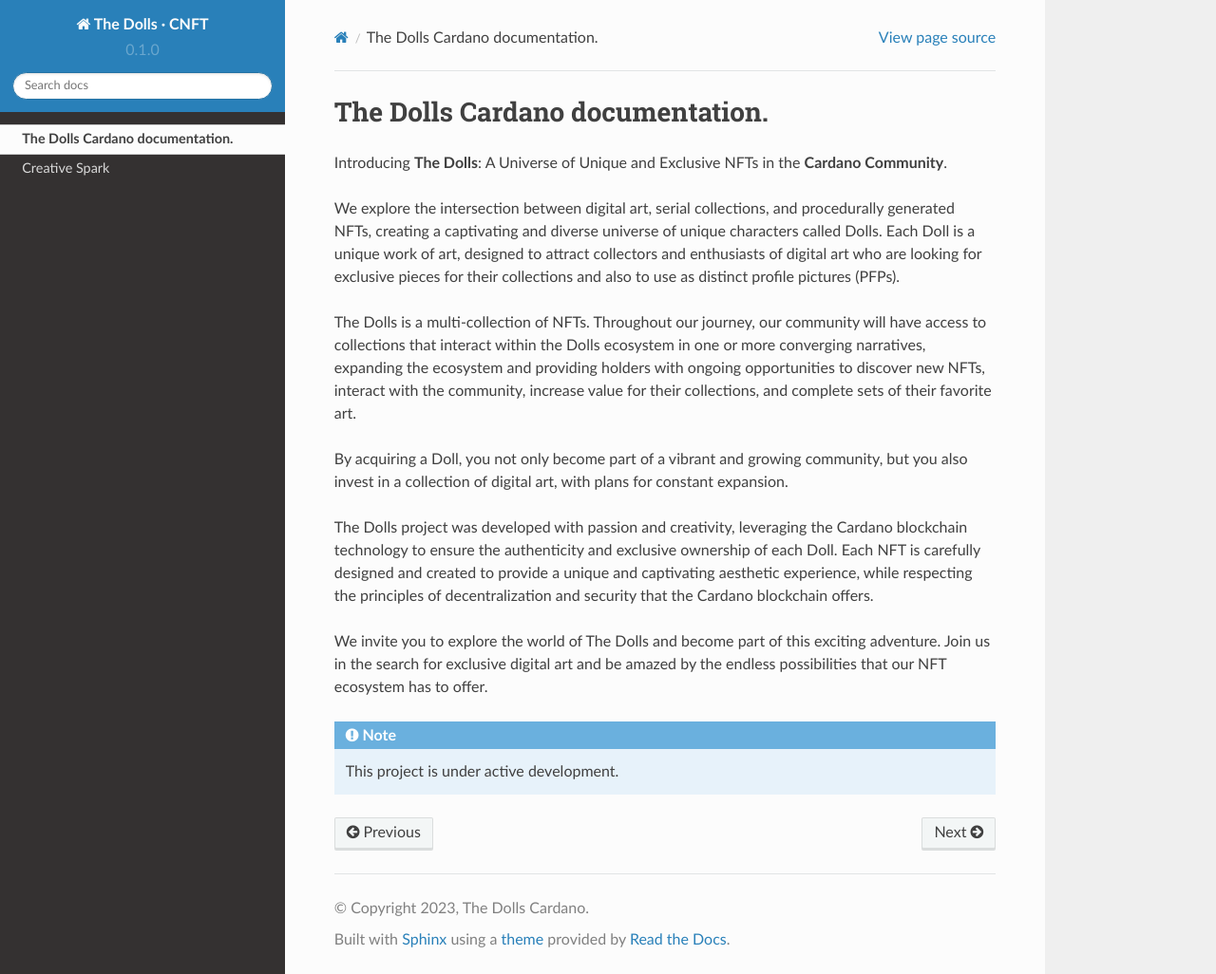
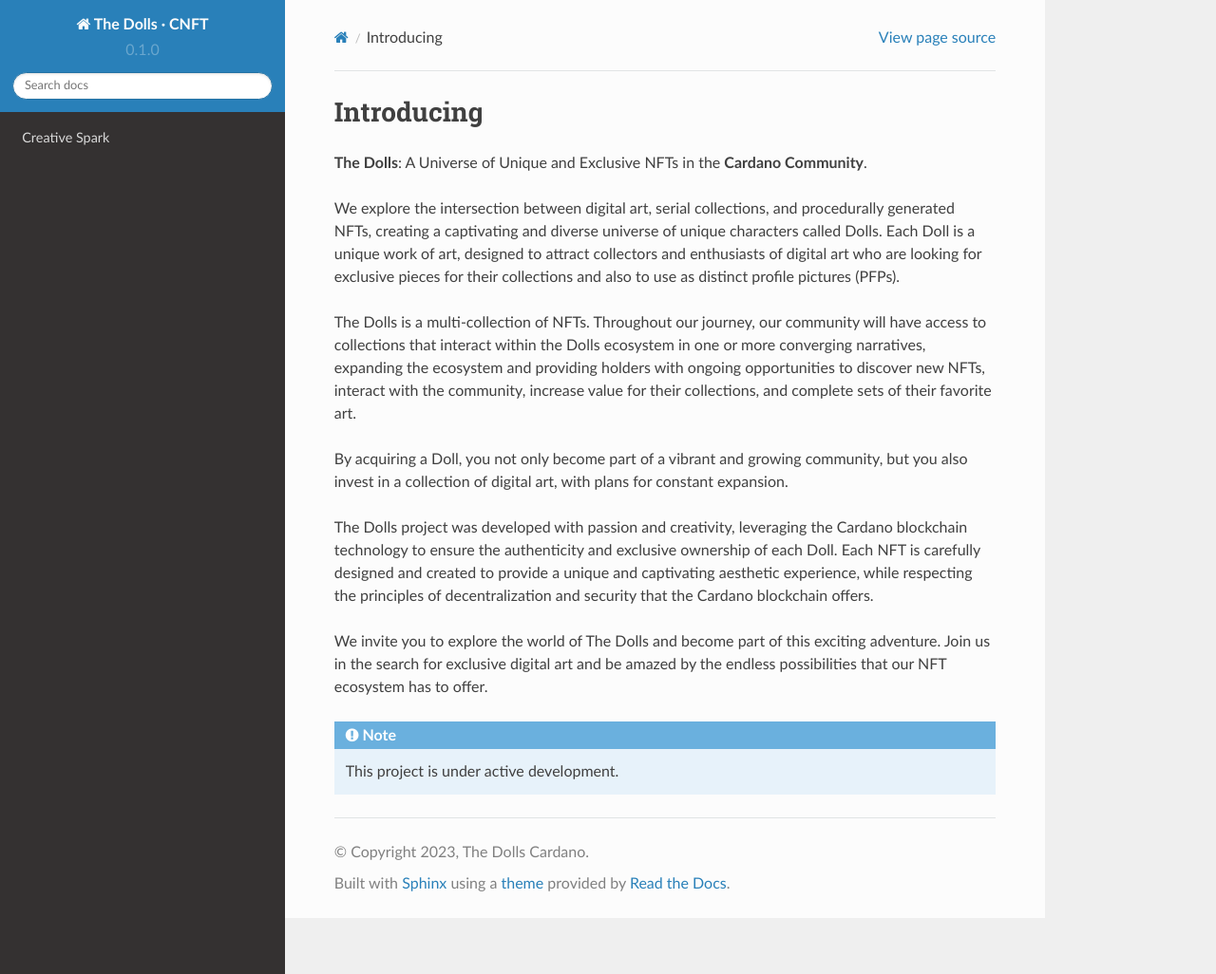
Before and after one commit to TheDollsCardano/docs, a Sphinx documentation site: the page built from docs/source/introducing.rst, in a window 1280 px wide and 1026 px high. Shown: the whole window at 95% size. Built offline with Sphinx 7.4.7 and the Read the Docs theme 2.0.0, drawn with Linux system fonts in a browser that asks for light colours; pages that are not in the unit, such as notebooks, are missing from menus.

Commit message:
Update and rename introduction.rst to introducing.rst

```diff
--- a/docs/source/introduction.rst
+++ b/docs/source/introducing.rst
@@ -1,7 +1,7 @@
-The Dolls Cardano documentation.
+Introducing
 ===================================
 
-Introducing **The Dolls**: A Universe of Unique and Exclusive NFTs in the **Cardano Community**.
+**The Dolls**: A Universe of Unique and Exclusive NFTs in the **Cardano Community**.
 
 We explore the intersection between digital art, serial collections, and procedurally generated NFTs, creating a captivating and diverse universe of unique characters called Dolls. Each Doll is a unique work of art, designed to attract collectors and enthusiasts of digital art who are looking for exclusive pieces for their collections and also to use as distinct profile pictures (PFPs).
 
```
